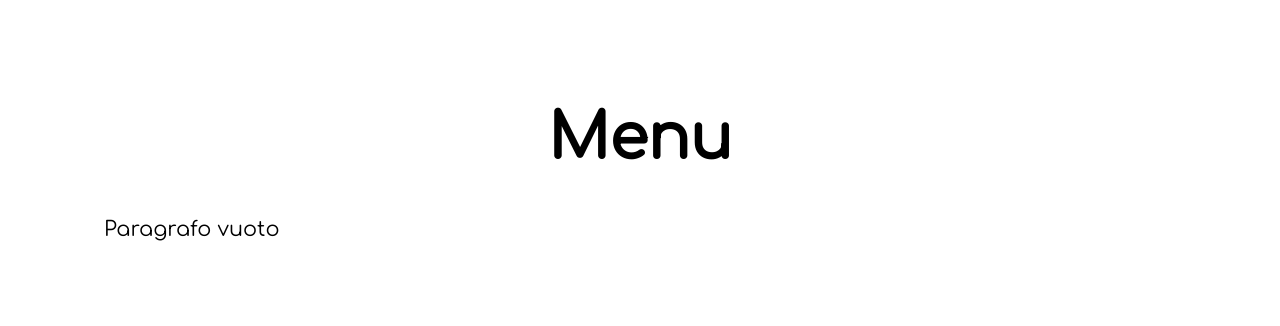
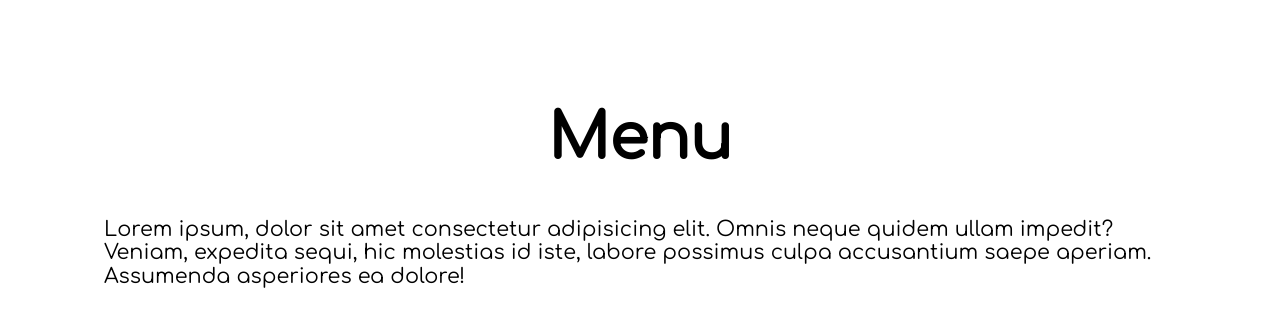
Before and after one commit to LLomba99/esercizio-1, a plain HTML site: page menu.html in a window 1280 px wide. Drawn offline with Linux system fonts and the light colour scheme.

Commit message:
aggiunto lorem ipsum al paragrafo

```diff
--- a/menu.html
+++ b/menu.html
@@ -1,13 +1,18 @@
 <html>
+  <head>
+    <link rel="stylesheet" href="theme.css" />
+  </head>
 
-<head>
-    <link rel="stylesheet" href="theme.css">
-</head>
-
-<body>
+  <body>
     <h1>
-        <center>Menu</center>
+      <center>Menu</center>
     </h1>
 
-    <p>Paragrafo vuoto</p>
-</body>
+    <p>
+      Lorem ipsum, dolor sit amet consectetur adipisicing elit. Omnis neque
+      quidem ullam impedit? Veniam, expedita sequi, hic molestias id iste,
+      labore possimus culpa accusantium saepe aperiam. Assumenda asperiores ea
+      dolore!
+    </p>
+  </body>
+</html>
```
